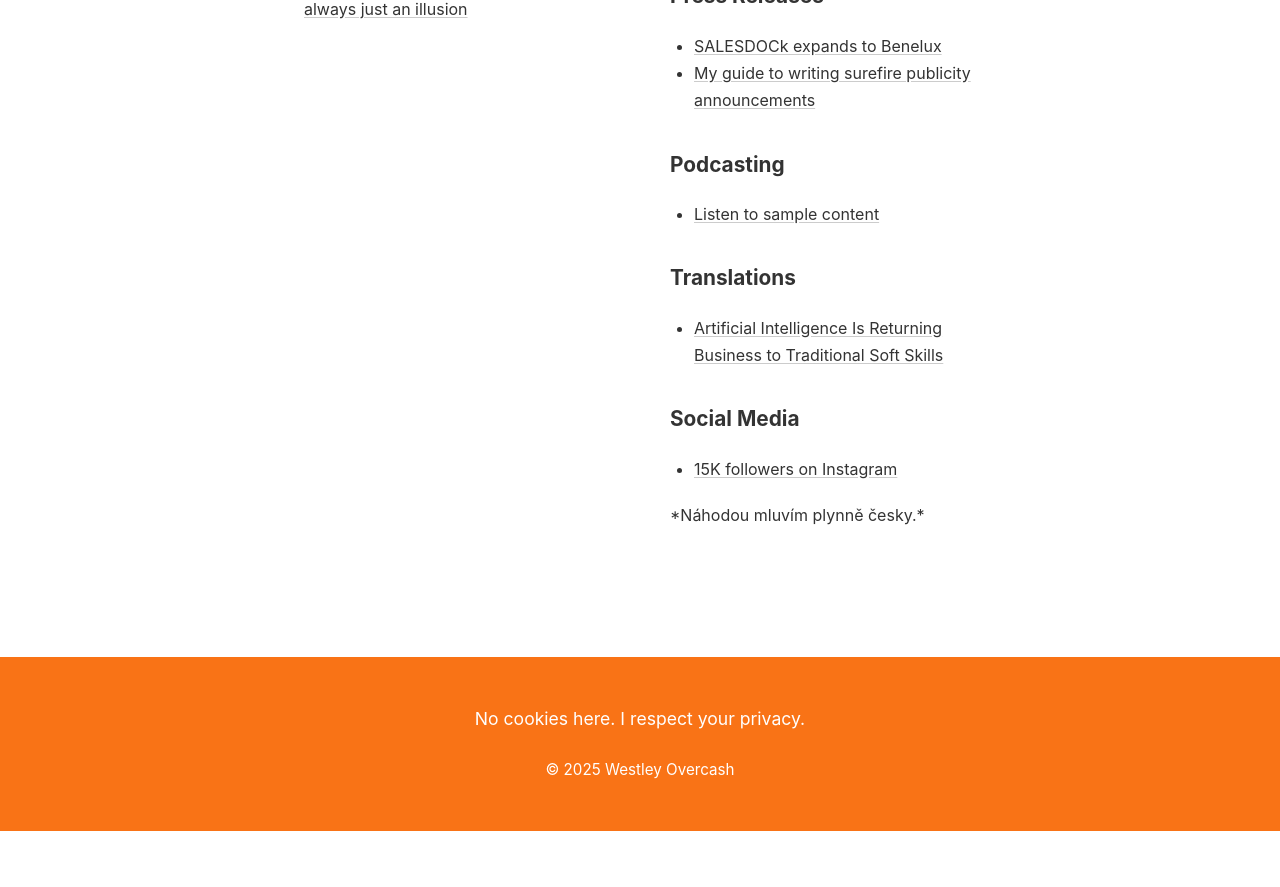
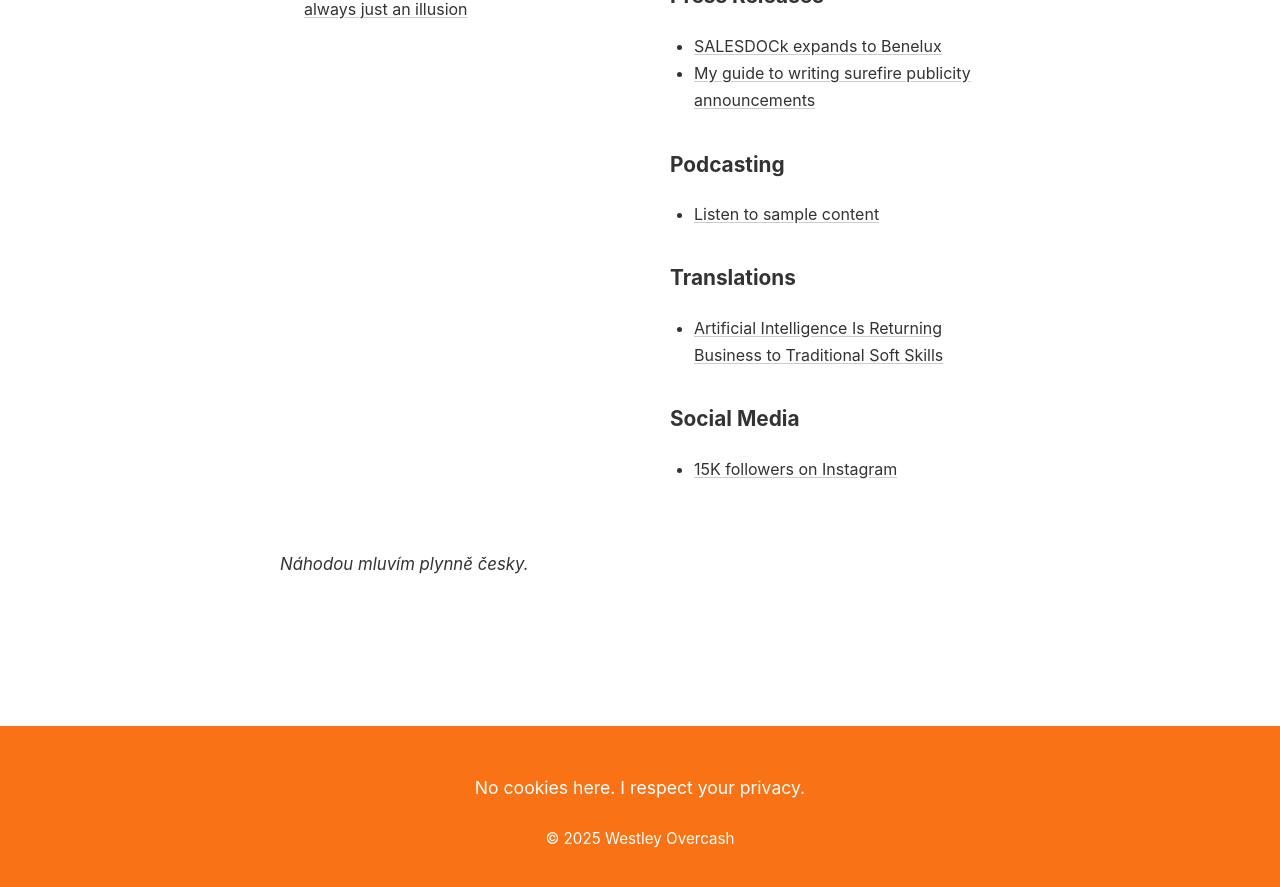
Before and after one commit to westleyovercash/westleyovercash.github.io, a Jekyll site: the page built from index.md, in a window 1280 px wide and 900 px high, scrolled down 2543 px. Shown: the top 887 px of the window. Built offline with Jekyll 4.4.1, drawn with Linux system fonts in a browser that asks for light colours; before the commit the page ends 3374 px from its top, so only the background shows below that.

Commit message:
Update index.md

```diff
--- a/index.md
+++ b/index.md
@@ -137,7 +137,7 @@
 <ul>
 <li><a href="http://instagram.com/wessencecom/">15K followers on Instagram</a></li>
 </ul>
-*Náhodou mluvím plynně česky.*
 </div>
 
 </div>
+<p style="margin-top: 3rem;"><em>Náhodou mluvím plynně česky.</em></p>
```
